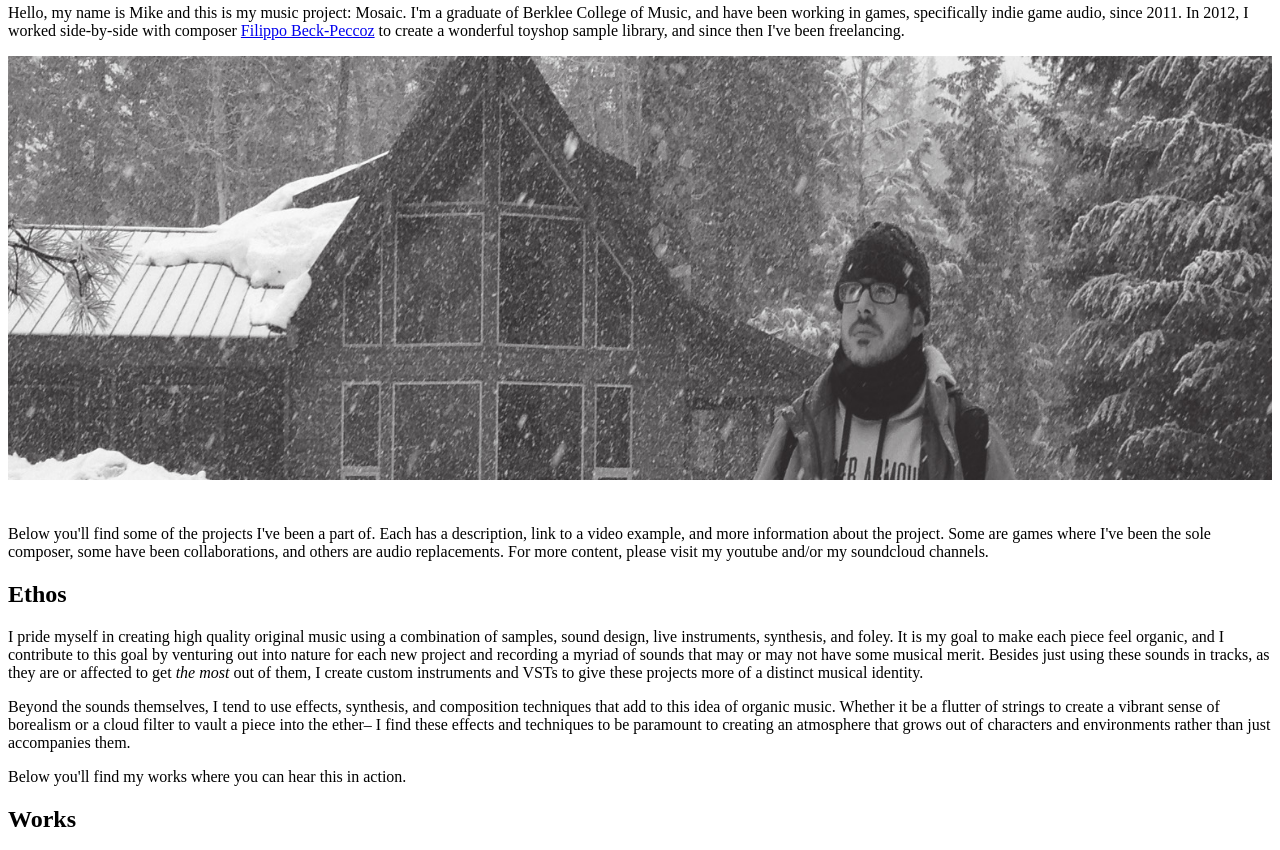
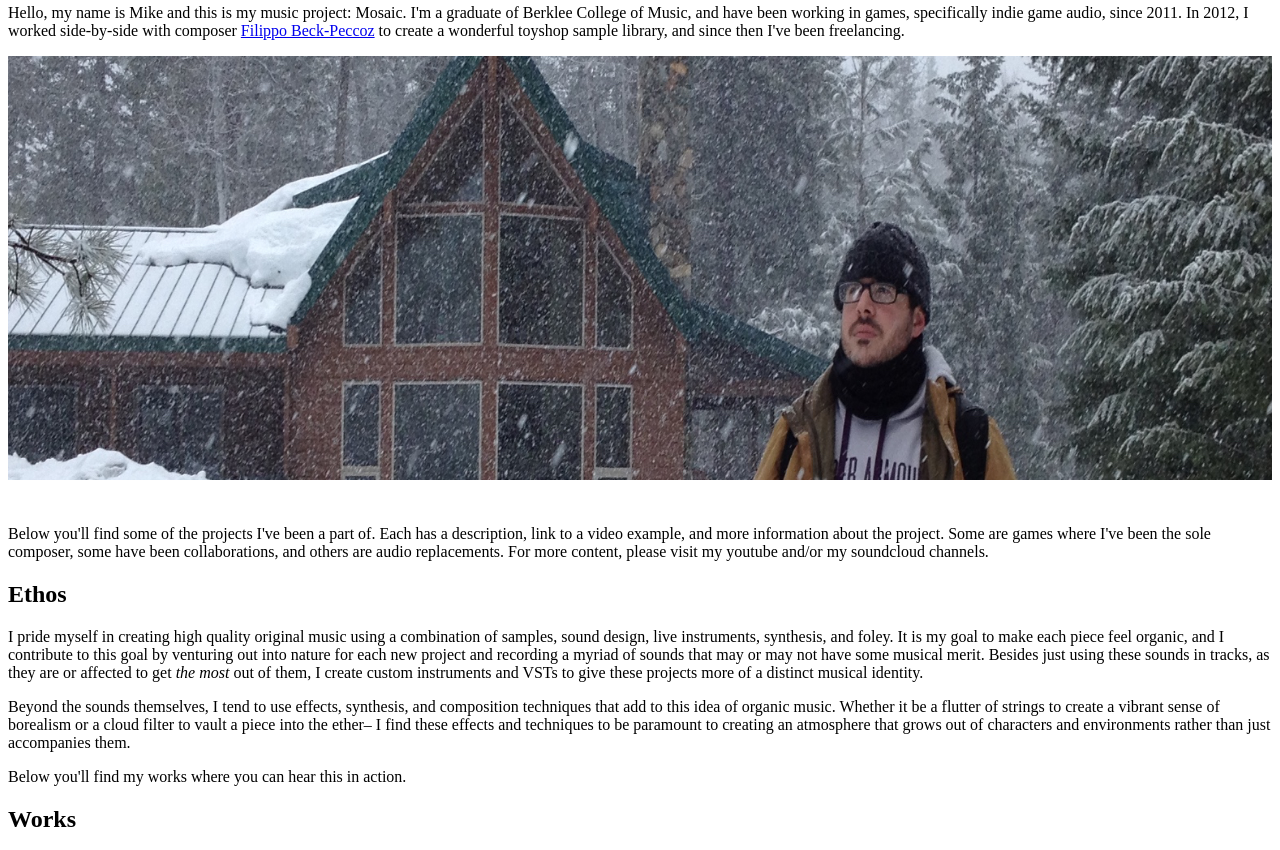
Before and after one commit to mskalandunas/mosaic, a website with bundled scripts: page src/index.html in a window 1280 px wide. Shown: the part 1331-2181 px from the top of the page. Built offline with nearby package versions, Linux system fonts and the light colour scheme; files whose address does not match are found by name; a web font is replaced by a local one.

Commit message:
add correct track

```diff
--- a/src/index.html
+++ b/src/index.html
@@ -88,7 +88,7 @@
             </svg>
             Hello, my name is Mike and this is my music project: Mosaic. I'm a graduate of Berklee College of Music, and have been working in games, specifically indie game audio, since 2011. In 2012, I worked side-by-side with composer <a class="content--link" href="http://fbpsound.com/" target="_blank" title="FBPSound">Filippo Beck-Peccoz</a> to create a wonderful toyshop sample library, and since then I've been freelancing.
           </p>
-          <img src="img/2.jpg" style="width: 100%;margin-bottom: 25px;">
+          <img src="img/1.jpg" style="width: 100%;margin-bottom: 25px;">
           <p class="content">
             Below you'll find some of the projects I've been a part of. Each has a description, link to a video example, and more information about the project. Some are games where I've been the sole composer, some have been collaborations, and others are audio replacements. For more content, please visit my youtube and/or my soundcloud channels.
           </p>
```
Also changed, not shown: svg/instagram.svg (renamed from src/svg/instagram.svg), svg/soundcloud.svg (renamed from src/svg/soundcloud.svg), 1 other file.
